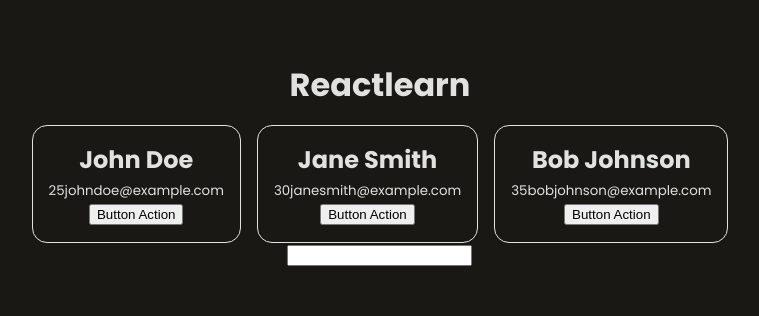
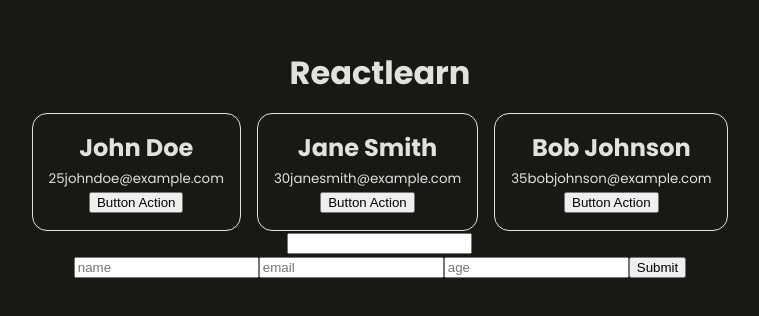
Before and after one commit to rfsyhb/reactlearn-concepts, a React (Vite) app: page / in a window 1280 px wide. Shown: the part 236-552 px from the top of the page, without its empty margins (260-1019 px from the left). Built offline with nearby package versions, Linux system fonts and the light colour scheme.

Commit message:
create component add person data, destruct di main app

```diff
--- a/src/concepts/DestructSearchApp.jsx
+++ b/src/concepts/DisplaySearchInputApp.jsx
@@ -3,6 +3,7 @@ import '../styles/App.css';
 import getInitialData from '../utils/index';
 import ContainerData from './destructuring/ContainerData';
 import DataSearch from './search/DataSearch';
+import PersonInputContainer from './input/PersonInputContainer';
 
 class DestructSearchApp extends React.Component {
   constructor(props) {
@@ -20,6 +21,26 @@ class DestructSearchApp extends React.Component {
     });
   }
 
+  // destructure dari file PersonInputContainer
+  // konteks: this.props.addPerson(this.state)
+  // this.state file childnya ada name, age, dan email
+  // setState bersifat asinkron! makanya memakai prevState
+  onSubmitAddPersonHandler = ({ name, age, email }) => {
+    this.setState((prevState) => {
+      return {
+        person: [
+          ...prevState.person,
+          {
+            id: Number(new Date()),
+            name,
+            age,
+            email,
+          },
+        ]
+      }
+    })
+  }
+
   render() {
     return (
       <>
@@ -35,6 +56,9 @@ class DestructSearchApp extends React.Component {
         <div>
           <DataSearch onSearch={this.onSubmitSearchHandler} />
         </div>
+        <div>
+          <PersonInputContainer addPerson={this.onSubmitAddPersonHandler}/>
+        </div>
       </>
     );
   }
--- /dev/null
+++ b/src/concepts/input/PersonInputContainer.jsx
@@ -0,0 +1,63 @@
+import React from "react";
+
+class PersonInputContainer extends React.Component {
+  constructor(props) {
+    super(props);
+
+    this.state = {
+      name: '',
+      email: '',
+      age: '',
+    }
+  }
+
+  // arrow function berguna untuk mengembalikan nilai dalam bentuk object
+  onChangeNameHandler = (event) => {
+    this.setState(() => {
+      return {
+        name: event.target.value,
+      }
+    })
+  }
+
+  onChangeEmailHandler = (event) => {
+    this.setState(() => {
+      return {
+        email: event.target.value,
+      }
+    })
+  }
+
+  onChangeAgeHandler = (event) => {
+    this.setState(() => {
+      return {
+        age: event.target.value,
+      }
+    })
+  }
+
+  onSubmitAddPersonHandler = (event) => {
+    event.preventDefault();
+    this.props.addPerson(this.state);
+    this.setState(() => {
+      return {
+        name: '',
+        email: '',
+        age: '',
+      }
+    })
+  }
+
+  render() {
+    return (
+      <form className="person-input" onSubmit={this.onSubmitAddPersonHandler}>
+        <input type="text" placeholder="name" value={this.state.name} onChange={this.onChangeNameHandler} />
+        <input type="text" placeholder="email" value={this.state.email} onChange={this.onChangeEmailHandler} />
+        <input type="number" placeholder="age" value={this.state.age} onChange={this.onChangeAgeHandler} />
+        <input type="submit" />
+      </form>
+    )
+  }
+}
+
+export default PersonInputContainer;
--- a/src/main.jsx
+++ b/src/main.jsx
@@ -1,7 +1,7 @@
 import React from 'react'
 import { createRoot } from 'react-dom/client'
 import './styles/index.css'
-import DestructSearchApp from './concepts/DestructSearchApp.jsx'
+import DestructSearchApp from './concepts/DisplaySearchInputApp.jsx'
 
 createRoot(document.getElementById('root')).render(
   <React.StrictMode>
```
